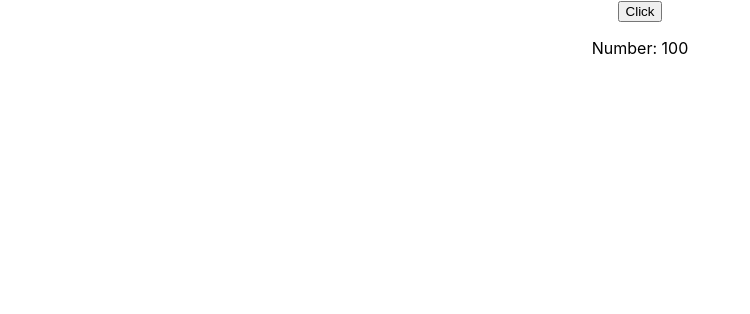
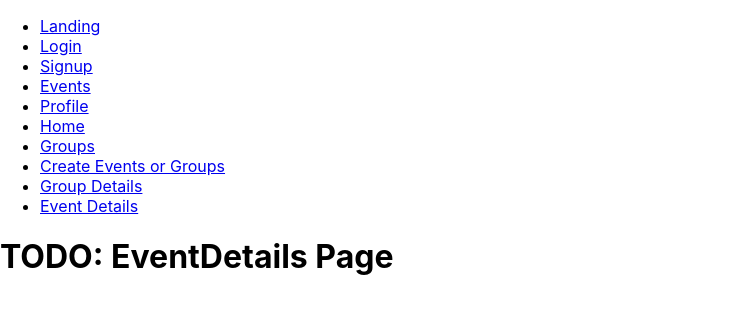
Before and after one commit to philjng/find-my-team, a React (Create React App) app: page /eventdetails in a window 1280 px wide. Shown: the top 314 px of the page, without its empty margins (0-750 px from the left). Built offline with nearby package versions, Linux system fonts and the light colour scheme.

Commit message:
Created file structure skeleton with react-router and did basic redux setup

```diff
--- a/package.json
+++ b/package.json
@@ -9,6 +9,7 @@
     "react": "^17.0.2",
     "react-dom": "^17.0.2",
     "react-redux": "^7.2.4",
+    "react-router-dom": "^5.2.0",
     "react-scripts": "4.0.3",
     "redux": "^4.1.0",
     "web-vitals": "^1.0.1"
--- a/src/components/App.js
+++ b/src/components/App.js
@@ -1,12 +1,114 @@
-import Button from './Button.js';
-import '../App.css';
 
+import React from 'react';
+import {BrowserRouter as Router, Switch, Route, Link} from 'react-router-dom';
+import Create from './Create.js';
+import EventDetails from './EventDetails.js';
+import Events from './Events.js';
+import GroupDetails from './GroupDetails.js';
+import Groups from './Groups.js';
+import Landing from './Landing.js';
+import Login from './Login.js';
+import Profile from './Profile.js';
+import Signup from './Signup.js';
+import Home from './Home.js';
+
+
+
+//Followed React Router quick-start tutorial at https://reactrouter.com/web/guides/quick-start
 function App() {
   return (
-    <div className="App">
-      <Button/>
-    </div>
+    <Router>
+      <div>
+        <nav>
+          <ul>
+            <li>
+              <Link to = "/">Landing</Link>
+            </li>
+            <li>
+              <Link to = "/login">Login</Link>
+            </li>
+            <li>
+              <Link to = "/signup">Signup</Link>
+            </li>
+            <li>
+              <Link to = "/events">Events</Link>
+            </li>
+            <li>
+              <Link to = "/profile">Profile</Link>
+            </li>
+            <li>
+              <Link to = "/home">Home</Link>
+            </li>
+            <li>
+              <Link to = "/groups">Groups</Link>
+            </li>
+            <li>
+              <Link to = "/create">Create Events or Groups</Link>
+            </li>
+            <li>
+              <Link to = "/groupdetails">Group Details</Link>
+            </li>
+            <li>
+              <Link to = "/eventdetails">Event Details</Link>
+            </li>
+          </ul>
+        </nav>
+        <Switch>
+          <Route path = "/login">
+            <Login/>
+          </Route>
+          <Route path = "/signup">
+            <Signup/>
+          </Route>
+          <Route path = "/events">
+            <Events/>
+          </Route>
+          <Route path = "/profile">
+            <Profile/>
+          </Route>
+          <Route path = "/home">
+            <Home/>
+          </Route>
+          <Route path = "/groups">
+            <Groups/>
+          </Route>
+          <Route path = "/create">
+            <Create/>
+          </Route>
+          <Route path = "/groupdetails">
+            <GroupDetails/>
+          </Route>
+          <Route path = "/eventdetails">
+            <EventDetails/>
+          </Route>
+          <Route path ="/">
+            <Landing/>
+          </Route>
+        </Switch>
+      </div>
+    </Router>
   );
 }
+export default App;
 
-export default App;
+/*export default function App() {
+  return (
+    <Router>
+      <div>
+        <nav>
+          <ul>
+            <li>
+              <Link to="/">Home</Link>
+            </li>
+            <li>
+              <Link to="/other">Other</Link>
+            </li>
+          </ul>
+        </nav>
+        <Switch>
+
+        </Switch>
+      </div>
+    </Router>
+  )
+}*/
--- /dev/null
+++ b/src/components/Create.js
@@ -0,0 +1,8 @@
+function Create() {
+return (
+    <div>
+        <h1>TODO: Create Page</h1>
+    </div>
+)
+}
+export default Create;
--- /dev/null
+++ b/src/components/EventDetails.js
@@ -0,0 +1,8 @@
+function EventDetails() {
+    return (
+        <div>
+            <h1>TODO: EventDetails Page</h1>
+        </div>
+    )
+    }
+    export default EventDetails;
--- /dev/null
+++ b/src/components/Events.js
@@ -0,0 +1,8 @@
+function Events() {
+    return (
+        <div>
+            <h1>TODO: Events Page</h1>
+        </div>
+    )
+    }
+    export default Events;
--- /dev/null
+++ b/src/components/GroupDetails.js
@@ -0,0 +1,8 @@
+function GroupDetails() {
+    return (
+        <div>
+            <h1>TODO: GroupDetails Page</h1>
+        </div>
+    )
+    }
+    export default GroupDetails;
--- /dev/null
+++ b/src/components/Groups.js
@@ -0,0 +1,8 @@
+function Groups() {
+    return (
+        <div>
+            <h1>TODO: Groups Page</h1>
+        </div>
+    )
+    }
+    export default Groups;
--- /dev/null
+++ b/src/components/Home.js
@@ -0,0 +1,8 @@
+function Home() {
+    return (
+        <div>
+            <h1>TODO: Home Page</h1>
+        </div>
+    )
+    }
+    export default Home;
--- /dev/null
+++ b/src/components/Landing.js
@@ -0,0 +1,8 @@
+function Landing() {
+    return (
+        <div>
+            <h1>TODO: Landing Page</h1>
+        </div>
+    )
+    }
+    export default Landing;
--- /dev/null
+++ b/src/components/Login.js
@@ -0,0 +1,8 @@
+function Login() {
+    return (
+        <div>
+            <h1>TODO: Login Page</h1>
+        </div>
+    )
+    }
+    export default Login;
--- /dev/null
+++ b/src/components/Profile.js
@@ -0,0 +1,8 @@
+function Profile() {
+    return (
+        <div>
+            <h1>TODO: Profile Page</h1>
+        </div>
+    )
+    }
+    export default Profile;
--- /dev/null
+++ b/src/components/Signup.js
@@ -0,0 +1,8 @@
+function Signup() {
+    return (
+        <div>
+            <h1>TODO: Signup Page</h1>
+        </div>
+    )
+    }
+    export default Signup;
```
Also changed, not shown: 1 other file (tests, documents, lock files or other folders).
